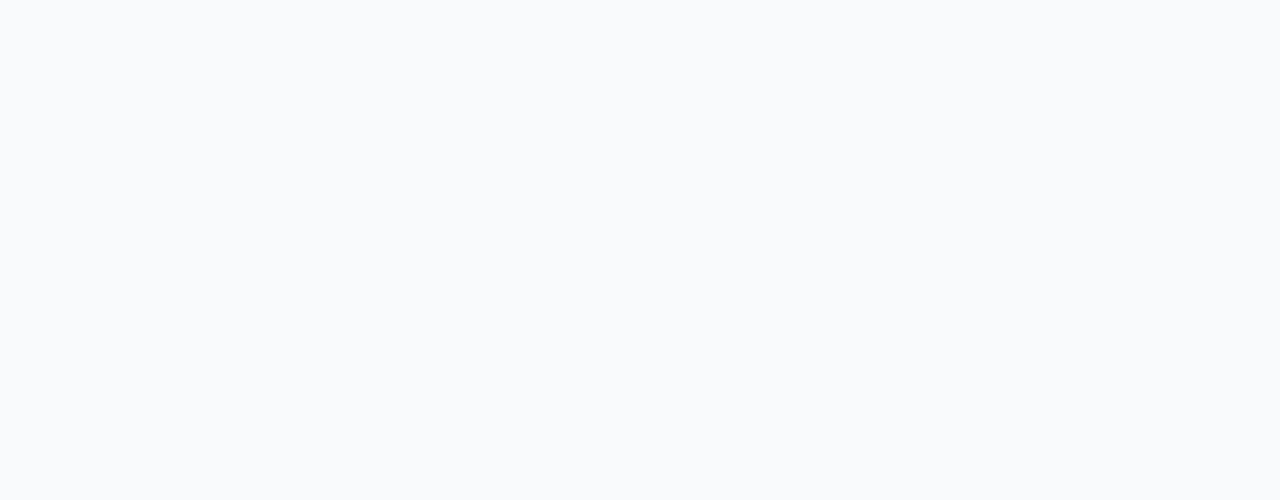
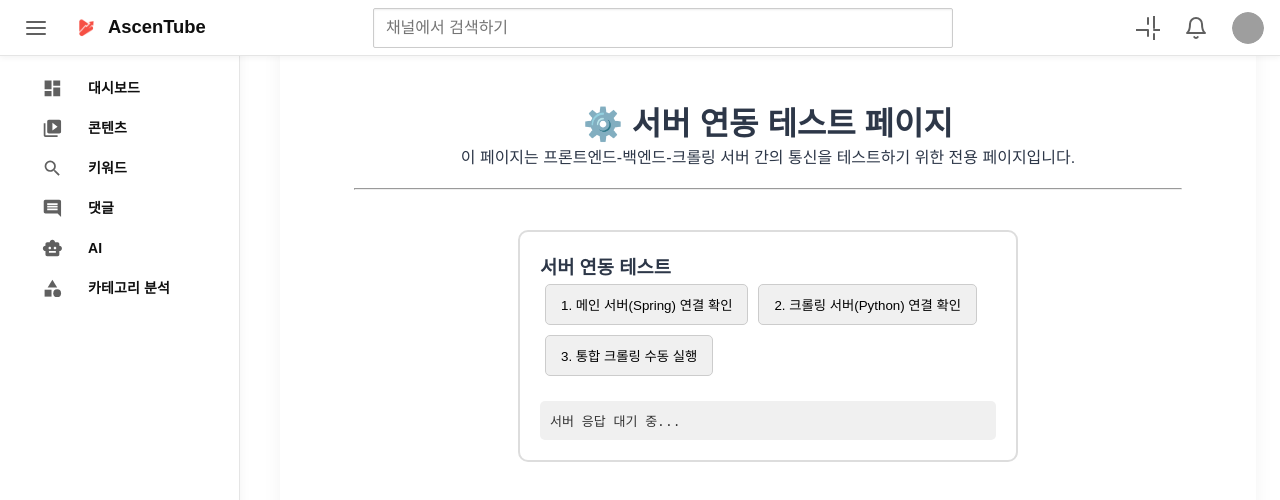
Before and after one commit to 2024-SMHRD-KDT-BigData-32/_AscenTube, a React (Create React App) app in the folder front_end/: page /admin in a window 1280 px wide. Before the commit this address had no page. Shown: the top 500 px of the page. Built offline with nearby package versions, Linux system fonts and the light colour scheme; sample sign-in values are in the browser's storage; grey boxes are pictures that could not be loaded.

Commit message:
크롤링, 라벨링 작업 후(변경사항 없으나 혹시 모르니) 커밋

```diff
--- a/front_end/src/App.js
+++ b/front_end/src/App.js
@@ -10,6 +10,8 @@ import Login from './pages/Login';
 import LoginCallback from './pages/LoginCallback';
 import CategoryAnalysisPage from './pages/CategoryAnalysisPage';
 import ChannelAnalysisPage from './pages/ChannelAnalysisPage'; // 🚀 새로 추가할 페이지 import
+
+import TestConnectionPage from './pages/TestConnectionPage'; // 🚀 새로 만든 테스트 페이지 import
 
 const PrivateRoute = () => {
   // ✅ 로그인 토큰 체크: 'access_token'으로 변경
@@ -42,6 +44,9 @@ const App = () => {
         {/* 예: /channel/채널ID 와 같은 형태로 접근 */}
         <Route path="channel/:channelId" element={<ChannelAnalysisPage />} />
 
+  `     {/* 🚀 테스트 페이지 라우트 추가 */}
+        <Route path="admin" element={<TestConnectionPage />} />
+
       </Route>
 
       {/* 만약 "/" 경로로 접근 시 바로 /index로 보내고 싶다면,
--- /dev/null
+++ b/front_end/src/components/ServerConnectionTest.jsx
@@ -0,0 +1,91 @@
+// src/components/ServerConnectionTest.jsx
+
+import React, { useState } from 'react';
+import axios from 'axios';
+
+const ServerConnectionTest = () => {
+  const [message, setMessage] = useState('서버 응답 대기 중...');
+
+  // 원래의 흰색 테마 스타일
+  const boxStyle = {
+    border: '2px solid #ddd',
+    padding: '20px',
+    borderRadius: '10px',
+    marginTop: '20px',
+    width: '500px',
+  };
+
+  const buttonStyle = {
+    margin: '5px',
+    padding: '10px 15px',
+    cursor: 'pointer',
+    border: '1px solid #ccc',
+    borderRadius: '5px',
+    backgroundColor: '#f0f0f0',
+  };
+
+  const messageStyle = {
+    marginTop: '20px',
+    padding: '10px',
+    backgroundColor: '#f0f0f0',
+    borderRadius: '5px',
+    fontFamily: 'monospace',
+    textAlign: 'left',
+    whiteSpace: 'pre-wrap',
+    wordBreak: 'break-all',
+    color: '#333', // 어두운 글자색
+  };
+
+  // 1. 기존 백엔드(Spring) 서버 상태 확인 테스트
+  const checkMainServer = async () => {
+    setMessage('메인 서버(Spring)에 연결을 시도합니다...');
+    try {
+      const response = await axios.get('http://localhost:8082/AscenTube/api/health-check');
+      console.log('메인 서버 응답:', response.data);
+      setMessage(`✅ 메인 서버 연결 성공: ${JSON.stringify(response.data, null, 2)}`);
+    } catch (error) {
+      console.error('메인 서버 연결 실패:', error);
+      setMessage(`❌ 메인 서버 연결 실패: ${error.message}`);
+    }
+  };
+
+  // 2. 크롤링 서버(Python) 상태 확인 테스트
+  const checkCrawlingServer = async () => {
+    setMessage('크롤링 서버(Python)에 연결을 시도합니다...');
+    try {
+      const response = await axios.get('http://localhost:8000/');
+      console.log('크롤링 서버 응답:', response.data);
+      setMessage(`✅ 크롤링 서버 연결 성공: ${JSON.stringify(response.data, null, 2)}`);
+    } catch (error) {
+      console.error('크롤링 서버 연결 실패:', error);
+      setMessage(`❌ 크롤링 서버 연결 실패: ${error.message}`);
+    }
+  };
+
+  // 3. 통합 크롤링 수동 실행 테스트
+  const triggerDailyCrawl = async () => {
+    setMessage('통합 일일 크롤링 실행을 요청합니다...');
+    try {
+      const response = await axios.post('http://localhost:8000/api/crawl/trigger-daily');
+      console.log('크롤링 실행 응답:', response.data);
+      setMessage(`✅ 크롤링 실행 요청 성공: ${response.data.message}`);
+    } catch (error) {
+      console.error('크롤링 실행 실패:', error);
+      setMessage(`❌ 크롤링 실행 실패: ${error.message}`);
+    }
+  };
+
+  return (
+    <div style={boxStyle}>
+      <h3>서버 연동 테스트</h3>
+      <div>
+        <button onClick={checkMainServer} style={buttonStyle}>1. 메인 서버(Spring) 연결 확인</button>
+        <button onClick={checkCrawlingServer} style={buttonStyle}>2. 크롤링 서버(Python) 연결 확인</button>
+        <button onClick={triggerDailyCrawl} style={buttonStyle}>3. 통합 크롤링 수동 실행</button>
+      </div>
+      <div style={messageStyle}>{message}</div>
+    </div>
+  );
+};
+
+export default ServerConnectionTest;
--- /dev/null
+++ b/front_end/src/pages/TestConnectionPage.jsx
@@ -0,0 +1,23 @@
+import React from 'react';
+import ServerConnectionTest from '../components/ServerConnectionTest'; // 테스트 컴포넌트 import
+
+const TestConnectionPage = () => {
+  const pageStyle = {
+    display: 'flex',
+    flexDirection: 'column',
+    alignItems: 'center',
+    justifyContent: 'center',
+    padding: '50px'
+  };
+
+  return (
+    <div style={pageStyle}>
+      <h1>⚙️ 서버 연동 테스트 페이지</h1>
+      <p>이 페이지는 프론트엔드-백엔드-크롤링 서버 간의 통신을 테스트하기 위한 전용 페이지입니다.</p>
+      <hr style={{ width: '100%', margin: '20px 0' }} />
+      <ServerConnectionTest />
+    </div>
+  );
+};
+
+export default TestConnectionPage;
```
